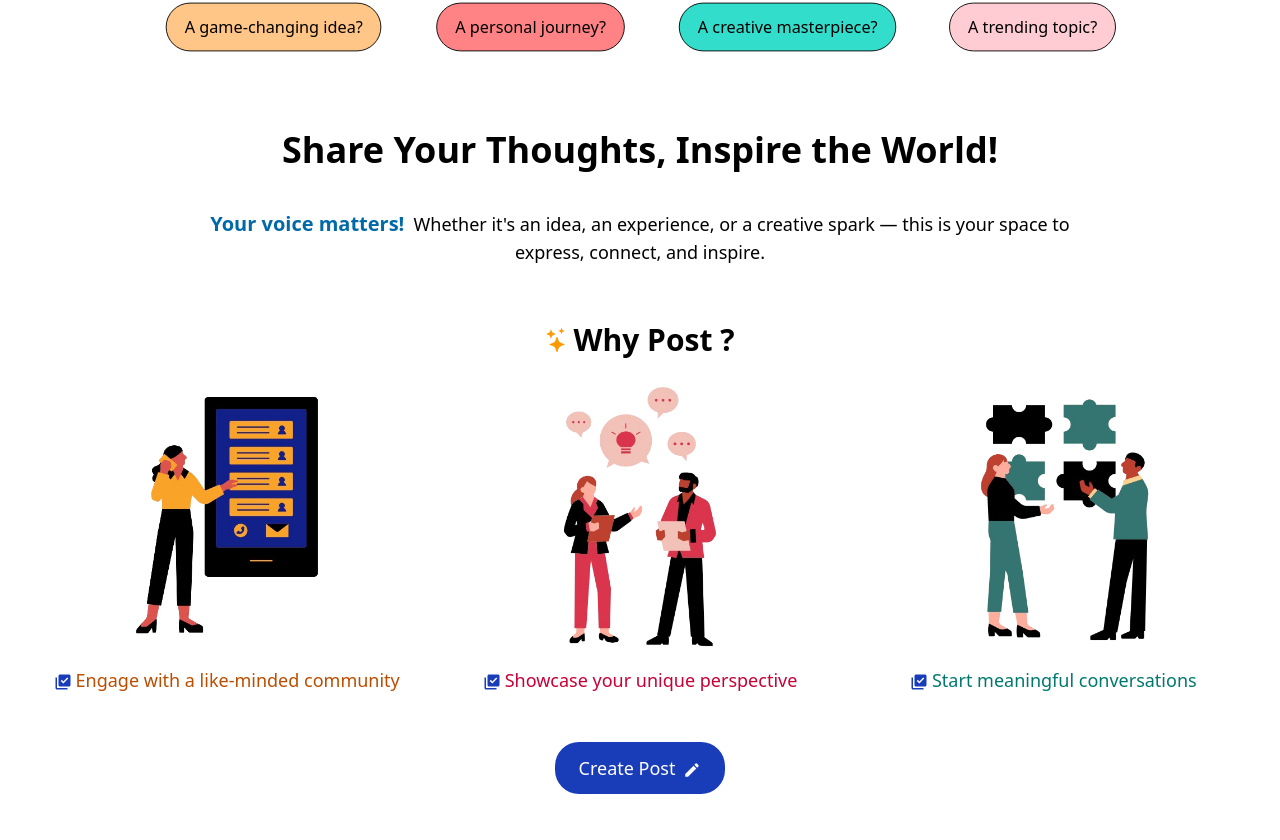
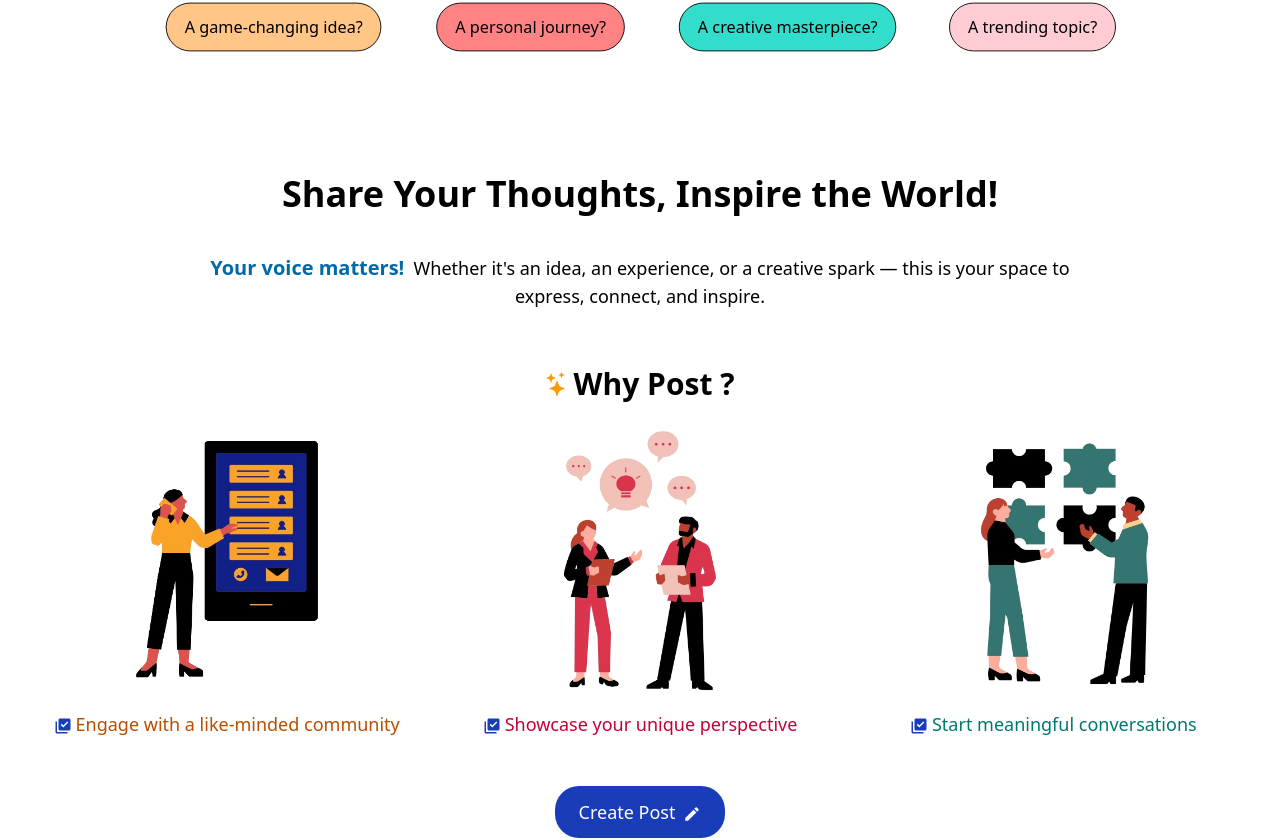
Before and after one commit to Khushiimaheshwari/BlogNest, a React (Vite) app: page / in a window 1280 px wide. Shown: the part 1439-2279 px from the top of the page. Built offline with nearby package versions, Linux system fonts and the light colour scheme; no server answers.

Commit message:
Update HomeSection4.jsx

```diff
--- a/src/pages/HomeSection4.jsx
+++ b/src/pages/HomeSection4.jsx
@@ -36,7 +36,7 @@ function HomeSection4() {
     }
 
     return (
-        <section className='w-full mt-10 mb-8'>
+        <section className='w-full mt-25 mb-8'>
 
             {notification.message && <Notification message={notification.message} type={notification.type} onClose={notification.onClose} />}
 
```
